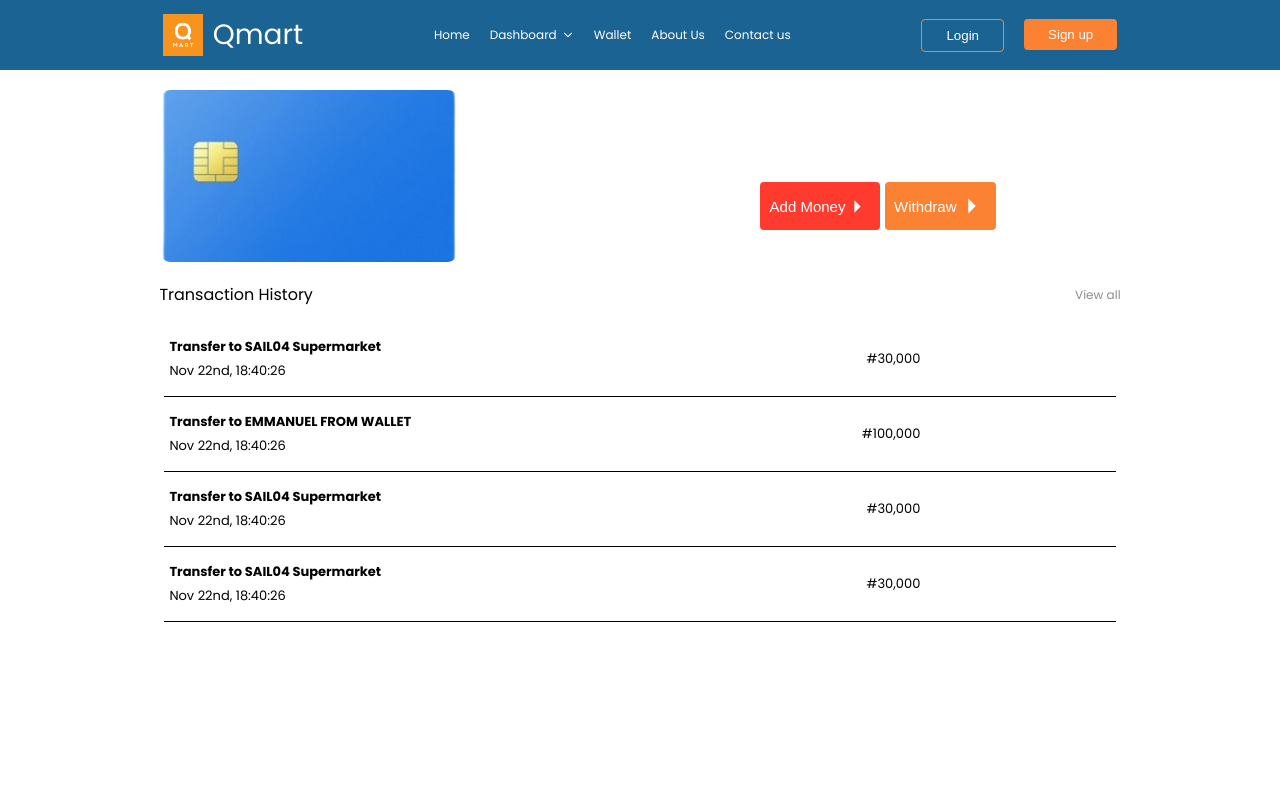
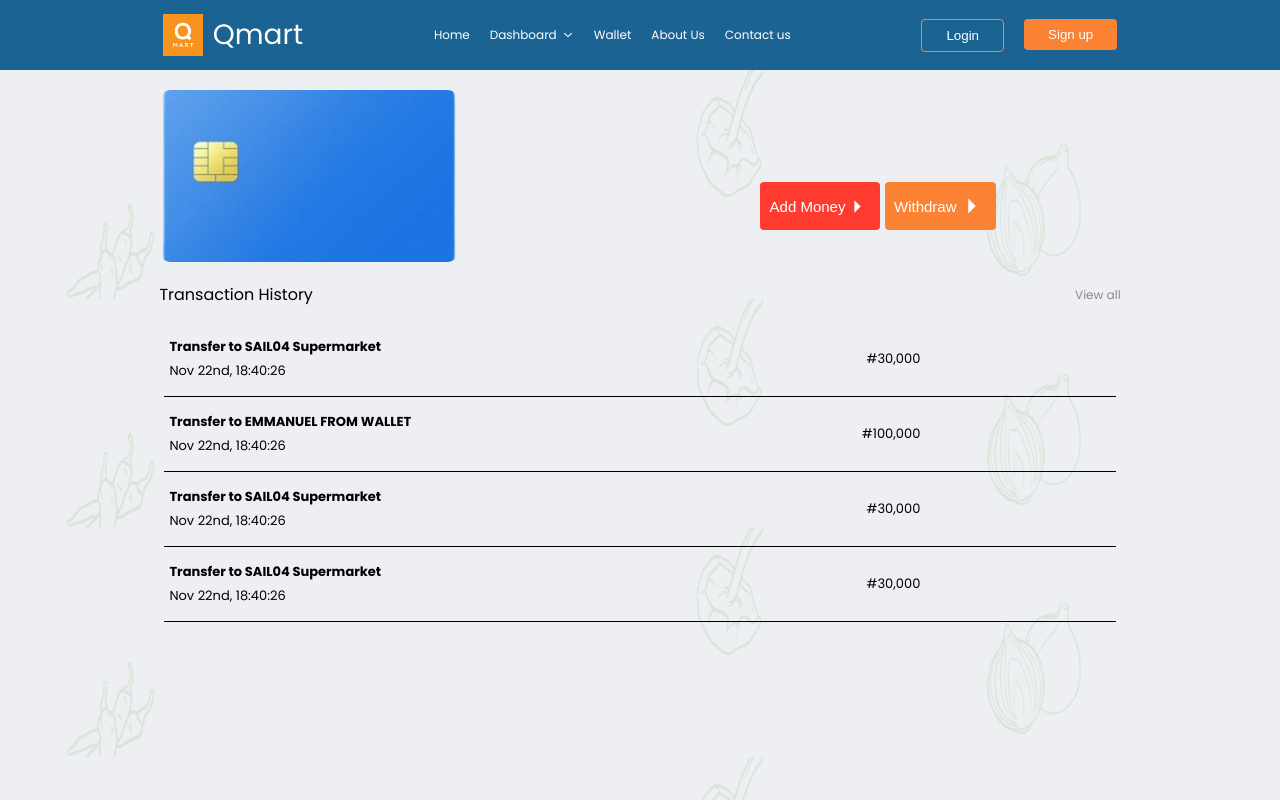
Before and after one commit to QmartCodeBursters/QMART-frontend, a React (Vite) app: page /wallet in a window 1280 px wide. Shown: the top 802 px of the page. Built offline with nearby package versions, Linux system fonts and the light colour scheme.

Commit message:
adjusted the background color

```diff
--- a/src/components/Wallet/Wallet.jsx
+++ b/src/components/Wallet/Wallet.jsx
@@ -1,10 +1,12 @@
 import styled from "styled-components";
-import Card from "../../assets/png/card.svg";
+import Card from "../../assets/svg/card.svg";
 import { IoMdArrowDropright } from "react-icons/io";
+import innerbg from '../../assets/png/innerbg.png'
 
 function Wallet() {
   return (
     <>
+      <Bgcolor>
         <Container>
           <Wrapper>
             <Flex>
@@ -75,13 +77,21 @@ function Wallet() {
             </Text>
           </Wrapper>
         </Container>
+      </Bgcolor>
     </>
   );
 }
 export default Wallet;
 
+const Bgcolor = styled.div`
+  width: 100%;
+  background-image: url(${innerbg});
+  background-color: #edeff2;
+  background-size: contain;
+  background-position: top;
+  height: auto;
+`;
 const Container = styled.div`
-  /* background-color: #edeff2; */
   max-width: 1280px;
   width: 85%;
   margin: auto;
```
Also changed, not shown: src/assets/svg/card.svg (renamed from src/assets/png/card.svg). Lines whose indentation alone changed are shown as unchanged.
